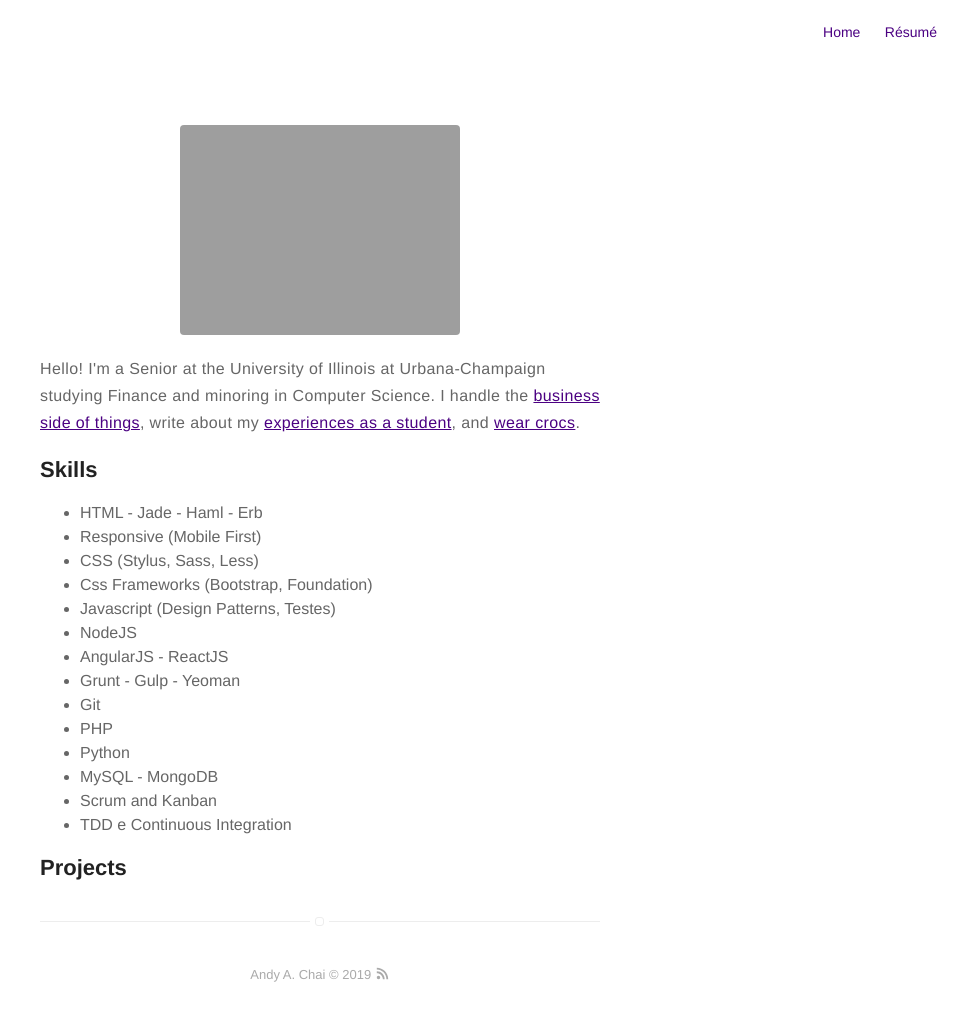
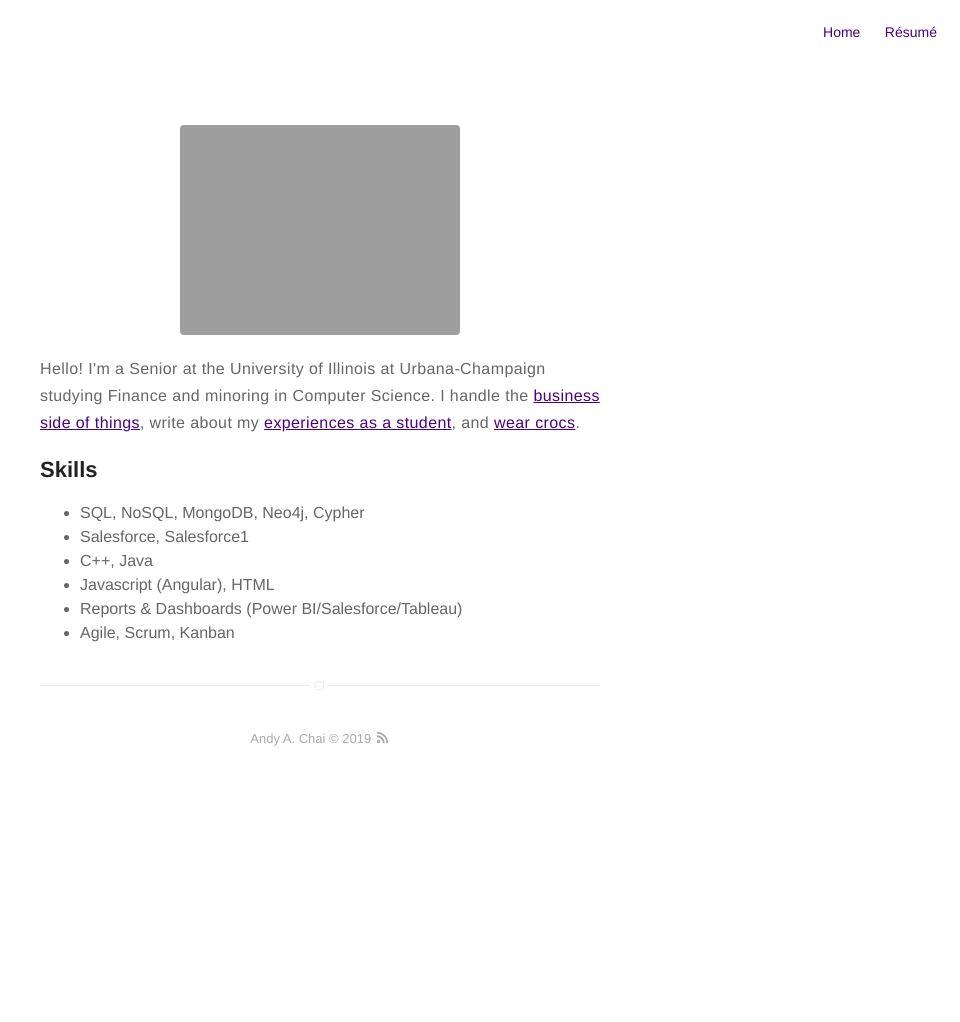
Before and after one commit to andyaustinchai/andyaustinchai.github.io, a Jekyll site: the page built from about.md, in a window 1280 px wide. Shown: the whole page, without its empty margins (320-1280 px from the left). Built offline with Jekyll 4.4.1, drawn with Linux system fonts in a browser that asks for light colours; after the commit the page ends 900 px from its top, so only the background shows below that.

Commit message:
Update about.md

```diff
--- a/about.md
+++ b/about.md
@@ -13,23 +13,15 @@ layout: page
 <h2>Skills</h2>
 
 <ul class="skill-list">
-	<li>HTML - Jade - Haml - Erb</li>
-	<li>Responsive (Mobile First)</li>
-	<li>CSS (Stylus, Sass, Less)</li>
-	<li>Css Frameworks (Bootstrap, Foundation)</li>
-	<li>Javascript (Design Patterns, Testes)</li>
-	<li>NodeJS</li>
-	<li>AngularJS - ReactJS</li>
-	<li>Grunt - Gulp - Yeoman</li>
-	<li>Git</li>
-	<li>PHP</li>
-	<li>Python</li>
-	<li>MySQL - MongoDB</li>
-	<li>Scrum and Kanban</li>
-	<li>TDD e Continuous Integration</li>
+	<li>SQL, NoSQL, MongoDB, Neo4j, Cypher</li>
+	<li>Salesforce, Salesforce1</li>
+	<li>C++, Java</li>
+	<li>Javascript (Angular), HTML</li>
+	<li>Reports & Dashboards (Power BI/Salesforce/Tableau)</li>
+	<li>Agile, Scrum, Kanban</li>
 </ul>
 
-<h2>Projects</h2>
+<!--<h2>Projects</h2>
 
 <!--!<ul>
 	<li><a href="https://github.com/">Lorem Lorem</a></li>
```
